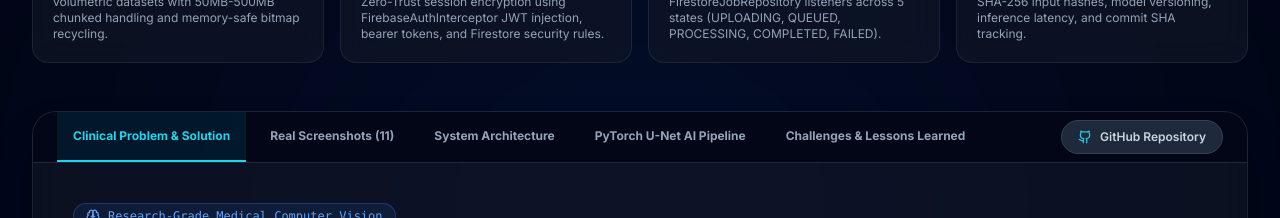
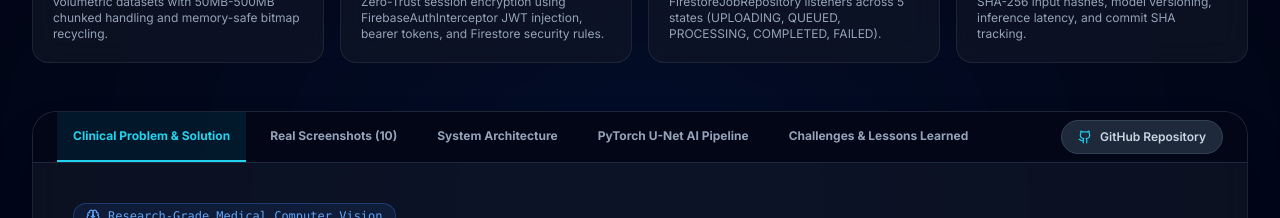
Before and after one commit to dinnepatiprasad56-design/portfolio, a Next.js app: page / in a window 1280 px wide. Shown: the part 1580-1798 px from the top of the page. Built offline with nearby package versions, Linux system fonts and the light colour scheme.

Commit message:
fix: remove architecture image from screenshots gallery, keeping only 10 real application screens

```diff
--- a/src/components/PDDHeroCaseStudy.tsx
+++ b/src/components/PDDHeroCaseStudy.tsx
@@ -142,7 +142,7 @@ export const PDDHeroCaseStudy: React.FC = () => {
             <div className="flex gap-2">
               {[
                 { id: "overview", label: "Clinical Problem & Solution" },
-                { id: "screenshots", label: "Real Screenshots (11)" },
+                { id: "screenshots", label: "Real Screenshots (10)" },
                 { id: "architecture", label: "System Architecture" },
                 { id: "pipeline", label: "PyTorch U-Net AI Pipeline" },
                 { id: "challenges", label: "Challenges & Lessons Learned" },
--- a/src/data/portfolioData.ts
+++ b/src/data/portfolioData.ts
@@ -297,13 +297,6 @@ export const PORTFOLIO_DATA = {
           image: "https://lh3.googleusercontent.com/d/19eADJ0uVX4FEjvgvQ6DXvvg3K0Bh6Itt",
           driveUrl: "https://drive.google.com/file/d/19eADJ0uVX4FEjvgvQ6DXvvg3K0Bh6Itt/view?usp=sharing",
           caption: "Role-based access control interface with biometric session authentication, JWT token expiry, and user credential management.",
-        },
-        {
-          id: "architecture",
-          title: "End-to-End System Architecture",
-          category: "System Design",
-          image: "/images/pdd/pdd_architecture.png",
-          caption: "Scalable cloud pipeline connecting Android App → Firebase Auth & Storage → Cloud Run FastAPI → PyTorch U-Net Model → Firestore Realtime → Android Results.",
         },
       ],
 
```
